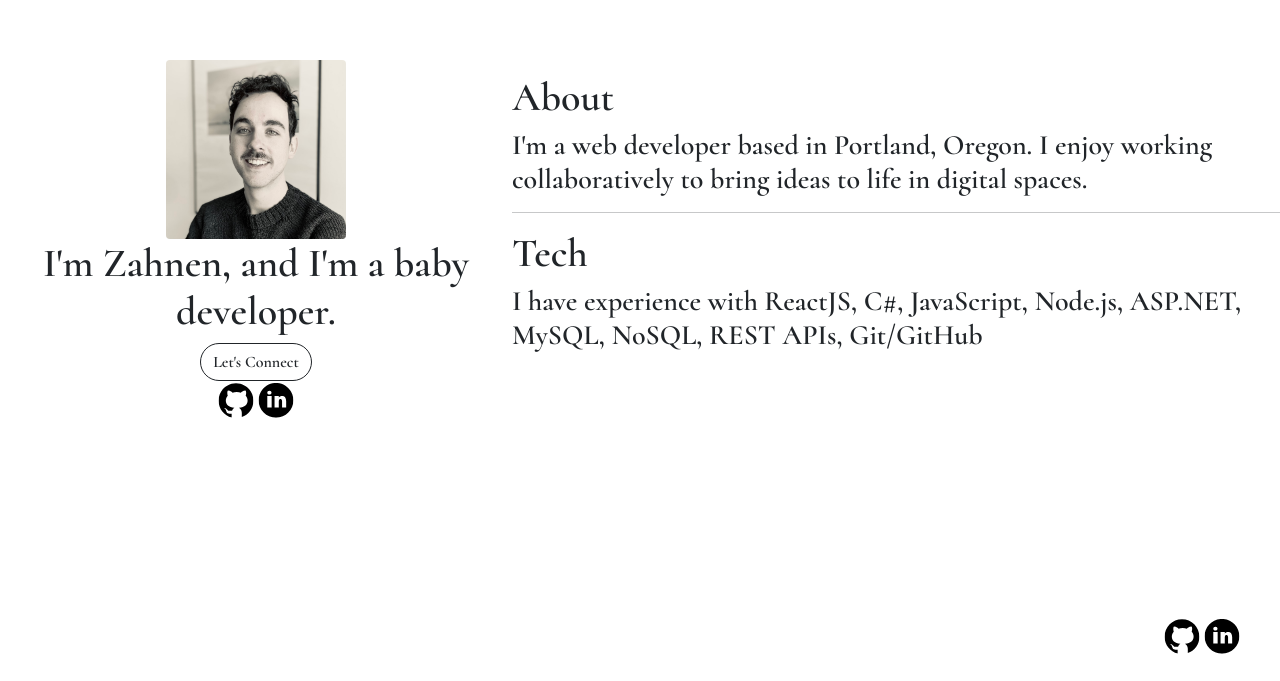
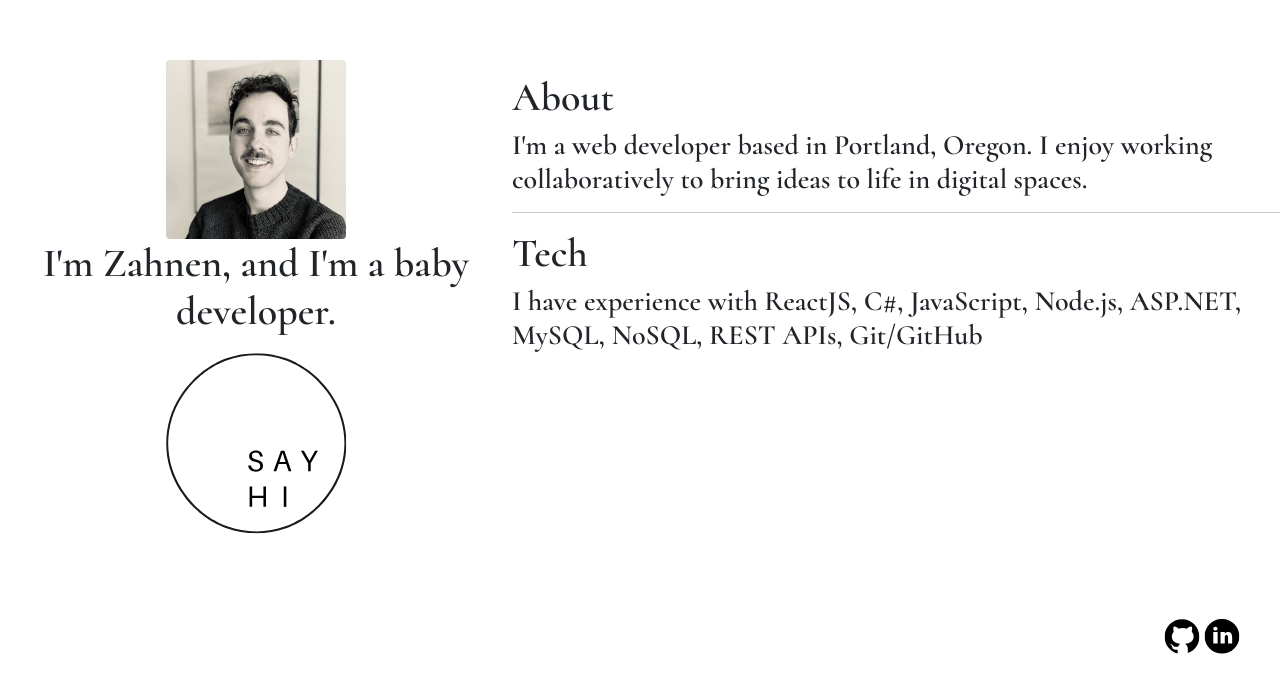
Before and after one commit to Zahnen/zahnen-co, a React (Create React App) app: page / in a window 1280 px wide. Shown: the part 119-800 px from the top of the page. Built offline with nearby package versions, Linux system fonts and the light colour scheme.

Commit message:
move GitHub/LinkedIn links to Links component, add Say Hi svg

```diff
--- a/src/components/Header.js
+++ b/src/components/Header.js
@@ -1,7 +1,6 @@
 import React from 'react';
 import ProfilePicture from '../img/zahnen2.jpg';
-import LinkedIn from '../img/linkedinmark.svg';
-import GitHub from '../img/githubmark.svg';
+import Connect from '../img/connect.svg';
 
 const divStyle = {
 	backgroundColor: 'white',
@@ -20,11 +19,9 @@ function Header() {
         <div style={div2Style}>
           <img src={ProfilePicture} alt="Zahnen" width="35%" className="rounded mx-auto d-block"></img>
           <h1>I'm Zahnen, and I'm a baby developer.</h1>
-          <button className="btn btn-outline-dark rounded-pill">Let's Connect</button>
         </div>
         <div>
-          <img src={GitHub} alt="GitHub Logo" href="https://github.com/Zahnen" />
-          <img src={LinkedIn} alt="LinkedIn Logo" href="https://www.linkedin.com/in/zahnen/" />
+          <a href="mailto:hello@zahnen.co" target="_blank" rel="noreferrer"><img src={Connect} alt="Say Hi" /></a>
         </div>
       </div>
     </>
```
